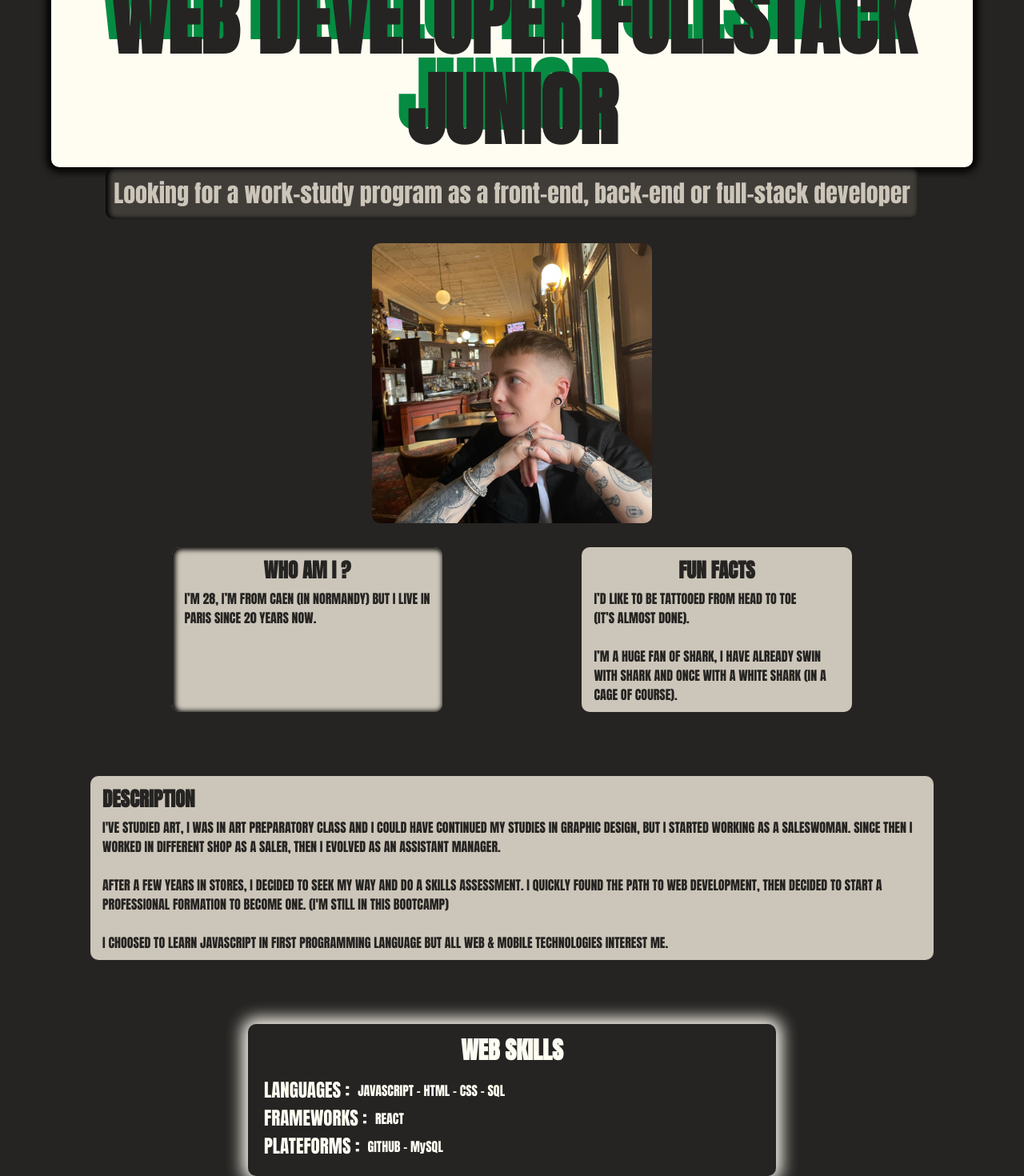
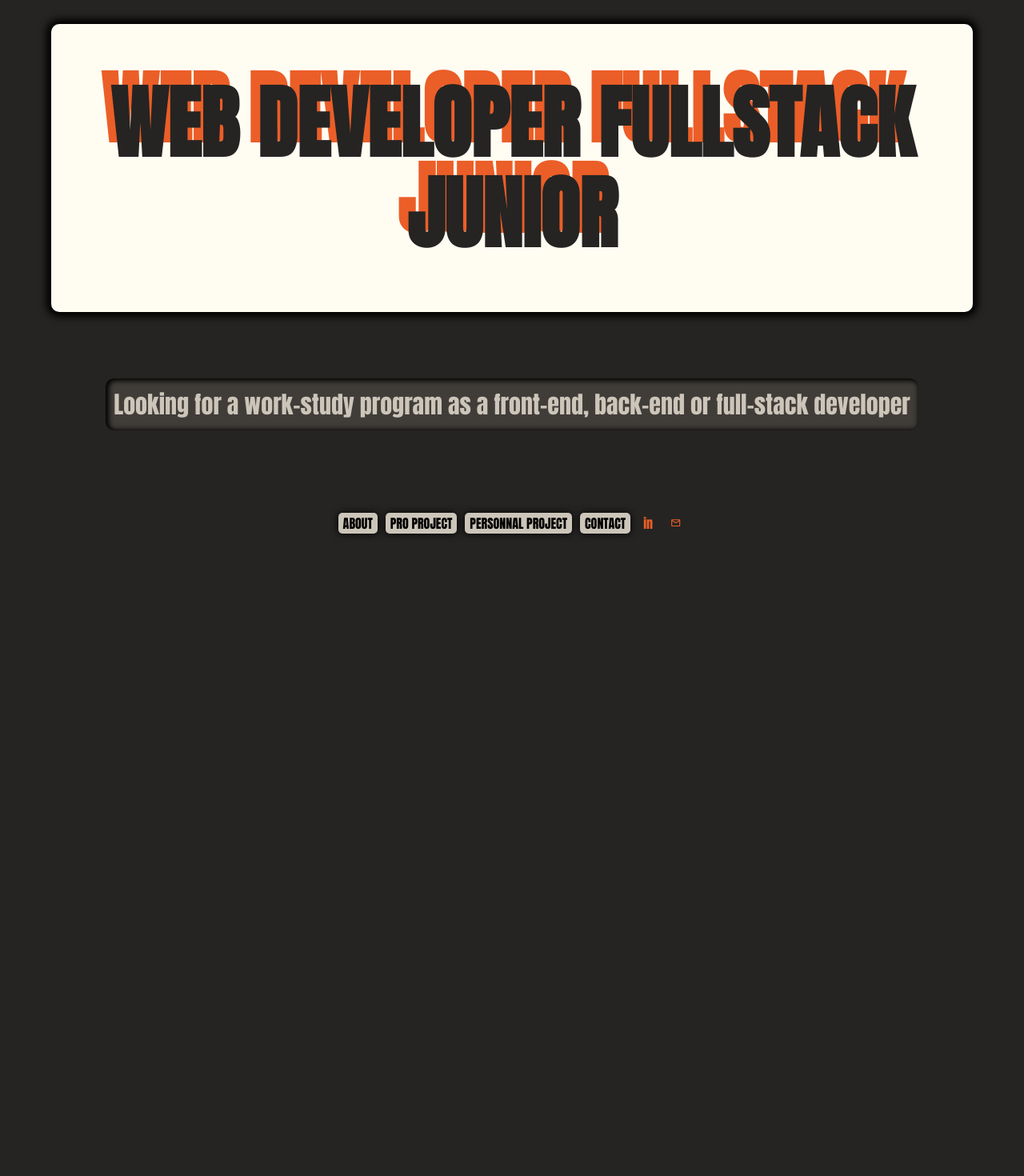
Before and after one commit to Dezau1995/My-Portfolio, a React (Vite) app: page / in a window 1280 px wide. Shown: the part 113-1583 px from the top of the page at 80% size. After the commit the page ends 800 px from the top, so only its background shows below. Built offline with nearby package versions, Linux system fonts and the light colour scheme.

Commit message:
change details and colors

```diff
--- a/package.json
+++ b/package.json
@@ -14,7 +14,8 @@
     "react": "^18.2.0",
     "react-dom": "^18.2.0",
     "react-icons": "^5.2.0",
-    "react-router-dom": "^6.23.0"
+    "react-router-dom": "^6.23.0",
+    "swiper": "^11.1.3"
   },
   "devDependencies": {
     "@types/react": "^18.2.66",
--- a/src/App.css
+++ b/src/App.css
@@ -1,6 +1,6 @@
 :root {
   --main-color: #252422;
-  --typo-darkbg-color: #058C42;
+  --typo-darkbg-color: #EB5E28;
   --secondary-color: #ccc5b9;
   --secondary-block-color: #403d39;
   --third-color: #fffcf2;
@@ -99,7 +99,7 @@ video {
 body {
   background-color: var(--main-color);
   font-family: var(--font-family);
-  color: var(--third-color);
+  color: var(--typo-darkbg-color);
 }
 
 .progress-bar {
@@ -110,4 +110,5 @@ body {
   height: 10px;
   background: var(--third-color);
   transform-origin: 0%;
+  z-index: 9999;
 }
--- a/src/Components/NavBar.css
+++ b/src/Components/NavBar.css
@@ -19,6 +19,7 @@
 
 .btn-navigation:hover {
   color: var(--typo-darkbg-color);
+  box-shadow: 0px 0px 10px 0px var(--typo-darkbg-color);
   transform: scale(1.4);
 }
 
--- a/src/Components/ProProject.css
+++ b/src/Components/ProProject.css
@@ -23,7 +23,6 @@
   display: flex;
   flex-wrap: wrap;
   justify-content: center;
-  align-items: center;
   margin: 30px 0;
   gap: 20px;
 }
@@ -33,7 +32,7 @@
   flex-direction: column;
   width: 30%;
   height: max-content;
-  background-color: var(--secondary-block-color);
+  color: var(--secondary-color);
   padding: 20px;
   border-radius: 10px;
   gap: 20px;
@@ -42,18 +41,19 @@
 .title-introduction {
   text-align: center;
   font-size: 30px;
+  color: var(--typo-darkbg-color);
+  text-shadow: 0px 0px 5px black;
 }
 
 .section-description-pro {
   display: flex;
   flex-direction: column;
-  background-color: var(--secondary-color);
-  color: var(--main-color);
+  color: var(--secondary-color);
   width: 30%;
   height: max-content;
   padding: 20px;
   font-size: 20px;
-  margin: 20px;
+  margin: 0 20px;
   gap: 20px;
   border-radius: 10px;
 }
@@ -61,6 +61,8 @@
 .title-description-pro-project {
   text-align: center;
   font-size: 30px;
+  color: var(--typo-darkbg-color);
+  text-shadow: 0px 0px 5px black;
 }
 
 .section-whireframe-models {
@@ -127,6 +129,7 @@
   height: 10px;
   background: var(--typo-darkbg-color);
   transform-origin: 0%;
+  z-index: 9999;
 }
 
 @media (min-width: 320px) and (max-width: 932px) {
--- a/src/Components/SliderProject.css
+++ b/src/Components/SliderProject.css
@@ -1,13 +1,14 @@
 .title-section-website {
-  color: var(--main-color);
-  font-size: 30px;
+  color: var(--secondary-color);
+  text-shadow: 0px 0px 7px var(--typo-darkbg-color);
+  font-size: 40px;
 }
 
 .display-slider {
   display: flex;
   flex-direction: column;
   align-items: center;
-  background-color: var(--secondary-color);
+  /* background-color: var(--secondary-color); */
   width: 80%;
   border-radius: 10px;
   gap: 20px;
@@ -18,13 +19,13 @@
   display: flex;
   flex-direction: row;
   overflow-y: scroll;
-  width: 80%;
+  /* width: 80%; */
   cursor: pointer;
 }
 
 .picture-slider {
   width: 100%;
-  height: auto;
+  height: 100%;
   border-radius: 10px;
 }
 
@@ -35,7 +36,7 @@
 }
 
 .p-website-link {
-  color: var(--main-color);
+  color: var(--typo-darkbg-color);
   font-size: 25px;
 }
 
--- a/src/Components/SliderProject1.jsx
+++ b/src/Components/SliderProject1.jsx
@@ -1,61 +1,15 @@
-import lrw_home from "../assets/image/picture-lrw/LRW-Home.png";
-import lrw_sidebar from "../assets/image/picture-lrw/LRW-SideBar.png";
-import lrw_caroussel from "../assets/image/picture-lrw/LRW-Caroussel.png";
-import lrw_semainierheader from "../assets/image/picture-lrw/LRW-Semainier-Header.png";
-import lrw_semainierbody from "../assets/image/picture-lrw/LRW-Semainier-body.png";
-import lrw_recipeheader from "../assets/image/picture-lrw/LRW-Recipe-Header.png";
-import lrw_recipebody from "../assets/image/picture-lrw/LRW-recipe-body.png";
-import lrw_recipecomments from "../assets/image/picture-lrw/LRW-recipe-comments.png";
-
 import "./SliderProject.css";
 import { Link } from "react-router-dom";
+import Swipers from "./Swipers";
 
 function SliderProject1() {
   return (
     <section className="display-slider">
       <h1 className="title-section-website">THE WEBSITE</h1>
-      <section className="section-slider">
-        <img
-          src={lrw_home}
-          alt="picture-les-recettes-wild"
-          className="picture-slider"
-        />
-        <img
-          src={lrw_sidebar}
-          alt="picture-les-recettes-wild"
-          className="picture-slider"
-        />
-        <img
-          src={lrw_caroussel}
-          alt="picture-les-recettes-wild"
-          className="picture-slider"
-        />
-        <img
-          src={lrw_semainierheader}
-          alt="picture-les-recettes-wild"
-          className="picture-slider"
-        />
-        <img
-          src={lrw_semainierbody}
-          alt="picture-les-recettes-wild"
-          className="picture-slider"
-        />
-        <img
-          src={lrw_recipeheader}
-          alt="picture-les-recettes-wild"
-          className="picture-slider"
-        />
-        <img
-          src={lrw_recipebody}
-          alt="picture-les-recettes-wild"
-          className="picture-slider"
-        />
-        <img
-          src={lrw_recipecomments}
-          alt="picture-les-recettes-wild"
-          className="picture-slider"
-        />
-      </section>
+
+
+        <Swipers />
+
       <section className="section-website-link">
         <p className="p-website-link">COME HAVE A LOOK ON THE WEBSITE :</p>
         <Link
--- /dev/null
+++ b/src/Components/Swipers.css
@@ -0,0 +1,27 @@
+.list-swiper {
+  display: flex;
+  justify-content: center;
+  overflow: hidden;
+  margin: 15px;
+  width: 80%;
+}
+
+.swiper-slide-active {
+  display: flex;
+  justify-content: center;
+}
+
+.picture-slider-swiper {
+  width: 85%;
+  border-radius: 10px;
+}
+
+.swiper-button-next:after {
+  cursor: pointer;
+  color: var(--secondary-block-color);
+}
+
+.swiper-button-prev:after {
+  color: var(--secondary-block-color);
+  cursor: pointer;
+}
--- /dev/null
+++ b/src/Components/Swipers.jsx
@@ -0,0 +1,84 @@
+import lrw_home from "../assets/image/picture-lrw/LRW-Home.png";
+import lrw_sidebar from "../assets/image/picture-lrw/LRW-SideBar.png";
+import lrw_caroussel from "../assets/image/picture-lrw/LRW-Caroussel.png";
+import lrw_semainierheader from "../assets/image/picture-lrw/LRW-Semainier-Header.png";
+import lrw_semainierbody from "../assets/image/picture-lrw/LRW-Semainier-body.png";
+import lrw_recipeheader from "../assets/image/picture-lrw/LRW-Recipe-Header.png";
+import lrw_recipebody from "../assets/image/picture-lrw/LRW-recipe-body.png";
+import lrw_recipecomments from "../assets/image/picture-lrw/LRW-recipe-comments.png";
+import { Swiper, SwiperSlide } from 'swiper/react';
+import 'swiper/css';
+import './Swipers.css';
+import "swiper/css/navigation";
+import { Navigation } from "swiper/modules";
+
+
+function Swipers() {
+
+
+
+    return (
+        <div className="list-swiper">
+      <Swiper
+      modules={[Navigation]}
+      navigation={true}
+      spaceBetween={50}
+      slidesPerView={1}
+      onSlideChange={() => console.log('slide change')}
+      onSwiper={(swiper) => console.log(swiper)}
+      breakpoints={{
+        1200: { slidesPerView: 1, spaceBetween: 20 },
+        770: { slidesPerView: 1, spaceBetween: 20 },
+        425: { slidesPerView: 1, spaceBetween: 20 },
+        320: { slidesPerView: 1, spaceBetween: 20 },
+        280: { slidesPerView: 1, spaceBetween: 20 },
+      }}
+      className="mySwiper"
+    >
+      <SwiperSlide><img
+          src={lrw_home}
+          alt="picture-les-recettes-wild"
+          className="picture-slider-swiper"
+        /></SwiperSlide>
+      <SwiperSlide> <img
+          src={lrw_sidebar}
+          alt="picture-les-recettes-wild"
+          className="picture-slider-swiper"
+        /></SwiperSlide>
+      <SwiperSlide> <img
+          src={lrw_caroussel}
+          alt="picture-les-recettes-wild"
+          className="picture-slider-swiper"
+        /></SwiperSlide>
+      <SwiperSlide> <img
+          src={lrw_semainierheader}
+          alt="picture-les-recettes-wild"
+          className="picture-slider-swiper"
+        /></SwiperSlide>
+      <SwiperSlide><img
+          src={lrw_semainierbody}
+          alt="picture-les-recettes-wild"
+          className="picture-slider-swiper"
+        /></SwiperSlide>
+      <SwiperSlide><img
+          src={lrw_recipeheader}
+          alt="picture-les-recettes-wild"
+          className="picture-slider-swiper"
+        /></SwiperSlide>
+      <SwiperSlide><img
+          src={lrw_recipebody}
+          alt="picture-les-recettes-wild"
+          className="picture-slider-swiper"
+        /></SwiperSlide>
+      <SwiperSlide><img
+          src={lrw_recipecomments}
+          alt="picture-les-recettes-wild"
+          className="picture-slider-swiper"
+        /></SwiperSlide>
+
+    </Swiper>
+        </div>
+    );
+}
+
+export default Swipers;
--- a/src/Pages/About.css
+++ b/src/Pages/About.css
@@ -128,6 +128,10 @@
   gap: 10px;
 }
 
+.skills-dev-web{
+  color: var(--secondary-color);
+}
+
 .section-about-more {
   display: flex;
   justify-content: space-between;
@@ -137,6 +141,7 @@
 
 .btn-more {
   font-family: var(--font-family);
+  background-color: var(--secondary-color);
   border: none;
   width: 20%;
   border-radius: 5px;
@@ -159,6 +164,7 @@
   height: 10px;
   background: var(--third-color);
   transform-origin: 0%;
+  z-index: 9999;
 }
 
 @media (min-width: 320px) and (max-width: 932px) {
--- a/src/Pages/About.jsx
+++ b/src/Pages/About.jsx
@@ -74,15 +74,15 @@ function About() {
         <div className="display-subtitle">
           <div className="display-skills">
             <p className="subtitle-web-skills">LANGUAGES :</p>
-            <p>JAVASCRIPT - HTML - CSS - SQL</p>
+            <p className="skills-dev-web">JAVASCRIPT - HTML - CSS - SQL</p>
           </div>
           <div className="display-skills">
             <p className="subtitle-web-skills">FRAMEWORKS :</p>
-            <p>REACT</p>
+            <p className="skills-dev-web">REACT</p>
           </div>
           <div className="display-skills">
             <p className="subtitle-web-skills">PLATEFORMS :</p>
-            <p>GITHUB - MySQL</p>
+            <p className="skills-dev-web">GITHUB - MySQL</p>
           </div>
         </div>
       </section>
--- a/src/Pages/Contact.jsx
+++ b/src/Pages/Contact.jsx
@@ -9,7 +9,7 @@ function Contact() {
     <div className="contact-display">
       <section className="header-contact">
         <h1 className="contact-text-decoration">
-          IF YOU’RE INTERESTED BY
+          IF YOU’RE INTERESTED IN
           <br /> MY PROFILE,
           <br />
           GET IN TOUCH !
@@ -38,6 +38,7 @@ function Contact() {
             GitHub
           </Link>
         </p>
+        <p>Merci Coline pour ton aide et ton soutient durant tout le processus de création de mon portfolio !! </p>
       </section>
       <Footer />
     </div>
--- a/src/Pages/Home.jsx
+++ b/src/Pages/Home.jsx
@@ -1,15 +1,7 @@
-import { motion, useScroll, useSpring } from "framer-motion";
-import aboutImageProfil from "../assets/image/image-profil.png";
 import NavBar from "../Components/NavBar";
 import "./Home.css";
 
 function Home() {
-  const { scrollYProgress } = useScroll();
-  const scaleX = useSpring(scrollYProgress, {
-    stiffness: 100,
-    damping: 30,
-    restDelta: 0.001,
-  });
 
   return (
     <div className="home-display">
@@ -17,7 +9,7 @@ function Home() {
       <div className="title-name">
         <h1>AUDE SEDILLO</h1>
       </div>
-        <NavBar/>
+
         </div>
       <div className="header-job">
         <h1 className="text-decoration">
@@ -31,73 +23,7 @@ function Home() {
           full-stack developer
         </p>
       </div>
-      <motion.div className="progress-bar" style={{ scaleX }} />
-
-      <section className="section-image-profile">
-        <img
-          src={aboutImageProfil}
-          alt="image-profile"
-          className="image-profile"
-        />
-      </section>
-      <section className="section-boxes-information">
-        <section className="section-infos">
-          <div className="who-container">
-            <h2 className="title-infos">WHO AM I ?</h2>
-            <p>
-              I’M 28, I’M FROM CAEN (IN NORMANDY) BUT I LIVE IN PARIS SINCE 20
-              YEARS NOW.
-            </p>
-          </div>
-          <div className="fun-facts-container">
-            <h2 className="title-infos">FUN FACTS</h2>
-            <p>
-              I’D LIKE TO BE TATTOOED FROM HEAD TO TOE
-              <br />
-              (IT’S ALMOST DONE).
-              <br />
-              <br />
-              I’M A HUGE FAN OF SHARK, I HAVE ALREADY SWIN WITH SHARK AND ONCE
-              WITH A WHITE SHARK (IN A CAGE OF COURSE).
-            </p>
-          </div>
-        </section>
-        <section className="section-description-about">
-          <h2 className="title-description-about">DESCRIPTION</h2>
-          <p>
-            I'VE STUDIED ART, I WAS IN ART PREPARATORY CLASS AND I COULD HAVE
-            CONTINUED MY STUDIES IN GRAPHIC DESIGN, BUT I STARTED WORKING AS A
-            SALESWOMAN. SINCE THEN I WORKED IN DIFFERENT SHOP AS A SALER, THEN I
-            EVOLVED AS AN ASSISTANT MANAGER.
-            <br />
-            <br />
-            AFTER A FEW YEARS IN STORES, I DECIDED TO SEEK MY WAY AND DO A
-            SKILLS ASSESSMENT. I QUICKLY FOUND THE PATH TO WEB DEVELOPMENT, THEN
-            DECIDED TO START A PROFESSIONAL FORMATION TO BECOME ONE. (I'M STILL
-            IN THIS BOOTCAMP)
-            <br />
-            <br />I CHOOSED TO LEARN JAVASCRIPT IN FIRST PROGRAMMING LANGUAGE
-            BUT ALL WEB & MOBILE TECHNOLOGIES INTEREST ME.
-          </p>
-        </section>
-      </section>
-      <section className="section-web-skills">
-        <h2 className="title-web-skills">WEB SKILLS</h2>
-        <div className="display-subtitle">
-          <div className="display-skills">
-            <p className="subtitle-web-skills">LANGUAGES :</p>
-            <p>JAVASCRIPT - HTML - CSS - SQL</p>
-          </div>
-          <div className="display-skills">
-            <p className="subtitle-web-skills">FRAMEWORKS :</p>
-            <p>REACT</p>
-          </div>
-          <div className="display-skills">
-            <p className="subtitle-web-skills">PLATEFORMS :</p>
-            <p>GITHUB - MySQL</p>
-          </div>
-        </div>
-      </section>
+      <NavBar/>
     </div>
   );
 }
```
Also changed, not shown: 1 other file (tests, documents, lock files or other folders).
